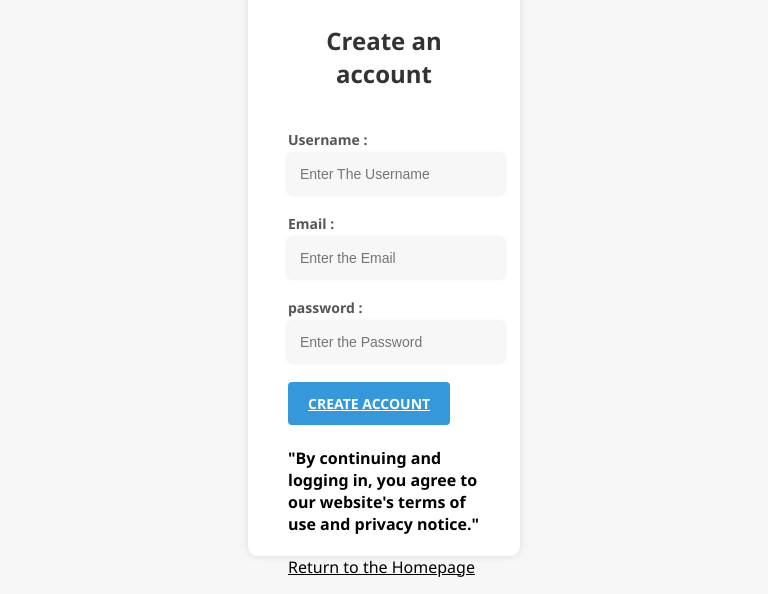
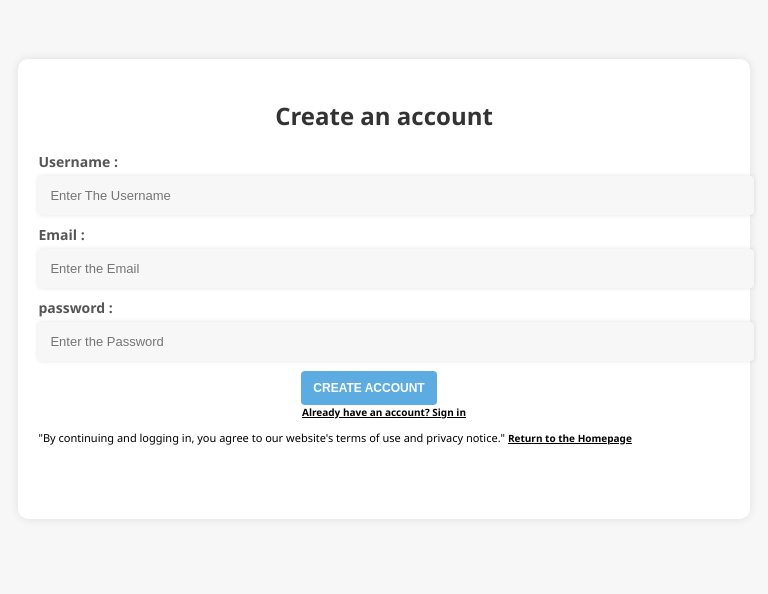
Before and after one commit to Tariq-SOF/W6-D3-WH, a plain HTML site: page indexxx.html in a window 768 px wide. Shown: the part 206-800 px from the top of the page. Drawn offline with Linux system fonts and the light colour scheme; no server answers.

Commit message:
Rename to index

```diff
--- a/indexxx.html
+++ b/indexxx.html
@@ -12,7 +12,7 @@
     display: flex;
     flex-direction: column;
     align-items: center;
-    justify-content:space-around;
+    justify-content:space-evenly;
     height: 100vh;
     margin: 0;
     }
@@ -31,18 +31,20 @@
       </div>
       <div class="div">
         <label for="Emil">Email :</label>
-        <input type="password" id="email" name="Email" placeholder="Enter the Email">
+        <input type="Emil" id="email" name="Email" placeholder="Enter the Email">
       </div>
       <div class="div">
         <label for="password">password :</label>
         <input type="password" id="password" name="password" placeholder="Enter the Password">
       </div>
-      <div class="butnen">
-        <a href="" class="buten-account" id="buten" >Create account</a>
+       <div class="butnen">
+        <button class="buten-creat-account" id="buten">Create account</button>
+        <a href="indexx.html" class="Returnn"> Already have an account? Sign in</a>
       </div>
-      <h4> "By continuing and logging in, you agree to our website's terms of use and privacy notice." </h4>
+      <div class="terms">
+      <p> "By continuing and logging in, you agree to our website's terms of use and privacy notice." </h4>
       <a href="index.html" class="Returnn"> Return to the Homepage</a>
-
+      </div>
 <script src="script.js"></script>
 </body>
 </html>
--- a/script.js
+++ b/script.js
@@ -11,6 +11,7 @@ fetch("https://api.nytimes.com/svc/books/v3/lists/current/hardcover-fiction.json
       let title = document.createElement("h3");
       title.textContent = books[i].title;
       title.id = 'p';
+      title.style.fontFamily = "'Times New Roman', Times, serif";
       box.appendChild(title);
 
       let image = document.createElement("img");
@@ -21,6 +22,10 @@ fetch("https://api.nytimes.com/svc/books/v3/lists/current/hardcover-fiction.json
       let description = document.createElement("h3");
       description.textContent = books[i].description;
       description.id = 'p';
+      description.style.fontFamily = "'Times New Roman', Times, serif";
+      description.style.lineHeight = "1.6";
+      description.style.textAlign = "left";
+      description.style.fontSize = "90%";
       box.appendChild(description);
 
       containerr.appendChild(box);
@@ -31,9 +36,7 @@ fetch("https://api.nytimes.com/svc/books/v3/lists/current/hardcover-fiction.json
 
 
 let button = document.getElementById("buten");
-button.addEventListener("click", createAccount);
-
-function createAccount() {
+button.addEventListener("click", () => {
     let username = document.getElementById('username').value;
     let email = document.getElementById('email').value;
     let password = document.getElementById('password').value;
@@ -53,28 +56,23 @@ function createAccount() {
         return;
     }
 
-    fetch('https://6552c0675449cfda0f2dca61.mockapi.io/books', {
-        method: 'POST',
+    fetch("https://669b7915276e45187d3593df.mockapi.io/signt", {
+        method: "POST",
         body: JSON.stringify({
             username: username,
-            email: email,
-            password: password
+            email : email,
+            password: password,
         }),
         headers: {
-            'Content-Type': 'application/json'
-        }
+            "Content-type": "application/json; charset=UTF-8",
+        },
     })
-    .then(response => response.json())
-    .then(data => {
-        console.log(data);
-        alert("تم إنشاء الحساب بنجاح!");
-        window.location.href = "index.html";
-    })
-    .catch(error => {
-        console.error(error);
-        alert("حدث خطأ أثناء إنشاء الحساب. يرجى المحاولة مرة أخرى.");
+    .then((response) => response.json())
+    .then((json) => {
+        window.location.href ="indexx.html";
     });
-}
+});
+
 
 function validateEmail(email) {
     const emailRegex = /^[^\s@]+@[^\s@]+\.[^\s@]+$/;
--- a/style.css
+++ b/style.css
@@ -1,8 +1,10 @@
-
 .container {
-    width:25%;
-    height: 64vh;
-    padding: 40px;
+  width: 25%;
+  height: 57vh;
+  display: flex;
+  flex-direction: column;
+  justify-content: space-evenly;
+  padding: 35px;
   background-color: #fff;
   border-radius: 10px;
   box-shadow: 0 0 10px rgba(0, 0, 0, 0.1);
@@ -11,8 +13,9 @@
 h2 {
   text-align: center;
   color: #333;
-    margin-bottom: 40px;
+  margin-bottom: 20px;
 }
+
 .logo {
   width: 10%;
   border-radius: 10px;
@@ -38,45 +41,95 @@ h2 {
   border-radius: 4px;
   background-color: #f7f7f7;
   box-shadow: 0 0 5px rgba(0, 0, 0, 0.1);
-  font-size: 14px;
+  font-size: 13px;
   color: #333;
 }
 
 .butnen {
   display: flex;
-  justify-content: space-between;
+  justify-content: space-around;
   align-items: center;
 }
 
-.buten-login,.buten-account {
-  padding: 12px 20px;
+.buten-login, .buten-account, .buten-creat-account {
   border: none;
   border-radius: 4px;
   font-size: 14px;
-  font-weight: bold;
+  padding: 12px 16px;
+  font-weight: 600;
   text-transform: uppercase;
   cursor: pointer;
   transition: background-color 0.3s ease;
 }
 
 .buten-login {
-  background-color: #1abc9c;
+  background-color: #19a589;
   color: #fff;
 }
 
 .buten-account {
-  background-color: #3498db;
+  background-color: #286d9bcc;
   color: #fff;
+  text-decoration: none;
+}
+
+.buten-creat-account {
+  background-color: #3498dbcc;
+  color: #fff;
+  margin-right: 30px;
+  font-size: 11px;
+  padding: 16px 14px;
 }
 
 .btn:hover {
   background-color: #16a085;
 }
-.Returnn{
+
+.Returnn {
   color: #000000;
+  font-size: 10px;
+  font-weight: 600;
+  text-align: left;
 }
+
+.terms {
+  height: 10vh;
+  font-size: 11px;
+  text-align: justify;
+}
+
+@media (min-width: 768px) and (max-width: 1200px) {
+  .container {
+    width: 40%;
+  }
+  .logo {
+    width: 15%;
+  }
+  .div {
+    margin-bottom: 15px;
+  }
+}
+
 @media (max-width: 768px) {
-  body{
+  body {
     margin: 0px;
   }
+  .container {
+    width: 90%;
+    height: auto;
+    padding: 20px;
   }
+  .logo {
+    width: 20%;
+  }
+  .div {
+    margin-bottom: 10px;
+  }
+  .butnen {
+    flex-direction: column;
+  }
+  .buten-login, .buten-account, .buten-creat-account {
+    font-size: 12px;
+    padding: 10px 12px;
+  }
+}
```
Also changed, not shown: index.html (+44 -18 lines), indexx.html (+23 -3 lines). Lines whose indentation alone changed are shown as unchanged.
